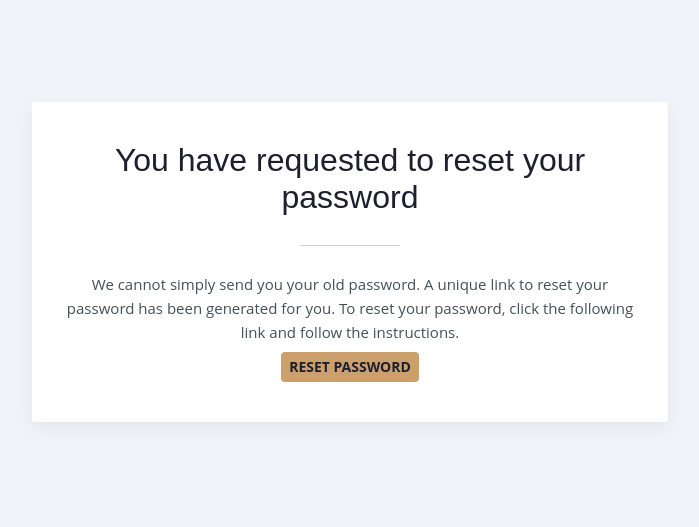
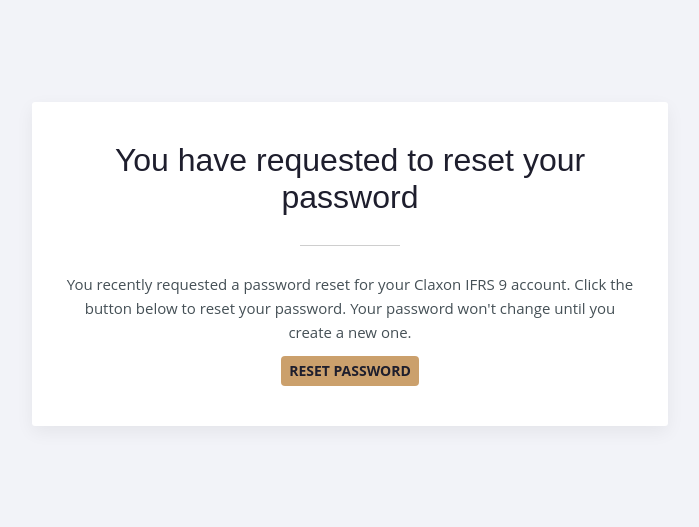
Before and after one commit to judahtc/manage-tenants-template, a FastAPI app: template application/routes/users/templates/reset_password.html in a window 1280 px wide. Shown: the top 527 px of the page, without its empty margins (290-989 px from the left). Run offline with FastAPI, Linux system fonts and the light colour scheme; the template is opened without the code that fills it, so the values that code supplies are empty.

Commit message:
style: change the email template txt

```diff
--- a/application/routes/users/templates/reset_password.html
+++ b/application/routes/users/templates/reset_password.html
@@ -93,10 +93,10 @@
                           margin: 0;
                         "
                       >
-                        We cannot simply send you your old password. A unique
-                        link to reset your password has been generated for you.
-                        To reset your password, click the following link and
-                        follow the instructions.
+                        You recently requested a password reset for your Claxon
+                        IFRS 9 account. Click the button below to reset your
+                        password. Your password won't change until you create a
+                        new one.
                       </p>
 
                       <table
@@ -104,7 +104,7 @@
                         cellpadding="0"
                         cellspacing="0"
                         align="center"
-                        style="margin-top: 8px"
+                        style="margin-top: 12px"
                       >
                         <tr tyle="padding: 0; ">
                           <td
```
Also changed, not shown: application/routes/users/templates/activate_user.html (+8 -3 lines), application/routes/users/users_router.py (+6 -6 lines).
